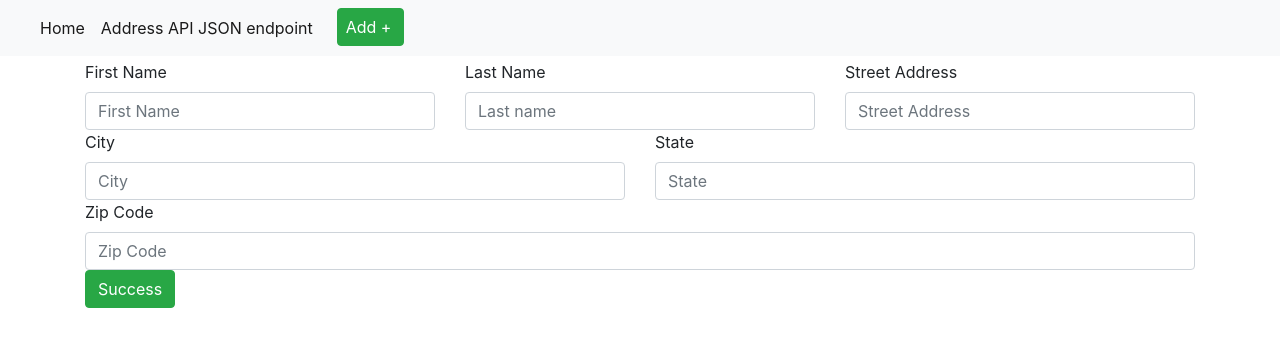
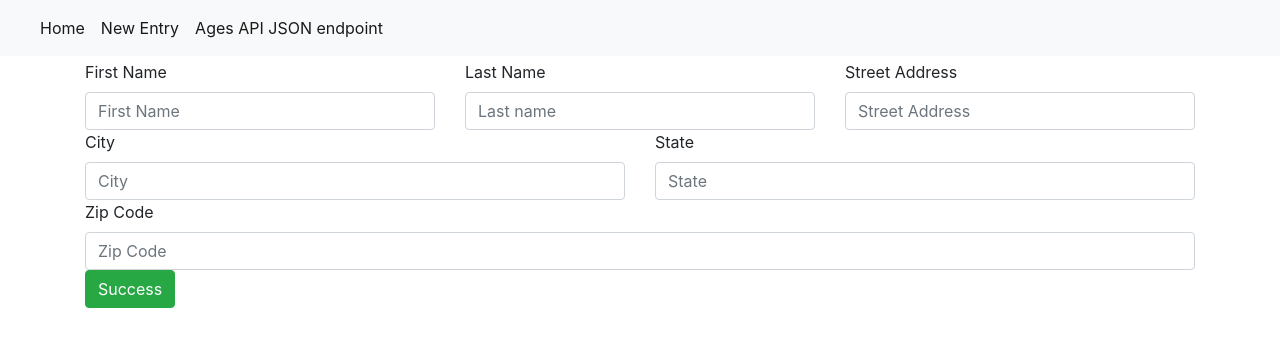
Before and after one commit to kefsaj/PythonDockerFlaskPycharm, a Flask app: page /actress/new in a window 1280 px wide. Shown: the top 347 px of the page. Run offline with Flask 2, Linux system fonts and the light colour scheme; some libraries are stand-ins or nearby versions.

Commit message:
Task: Modified layout.html to be used with Oscars

```diff
--- a/app/templates/layout.html
+++ b/app/templates/layout.html
@@ -5,25 +5,23 @@
     <!-- Required meta tags -->
 
     <!-- Bootstrap CSS -->
-
-
     <meta charset="utf-8">
     <meta content="width=device-width, initial-scale=1, shrink-to-fit=no" name="viewport">
     <link crossorigin="anonymous" href="https://stackpath.bootstrapcdn.com/bootstrap/4.4.1/css/bootstrap.min.css"
           integrity="sha384-Vkoo8x4CGsO3+Hhxv8T/Q5PaXtkKtu6ug5TOeNV6gBiFeWPGFN9MuhOf23Q9Ifjh" rel="stylesheet">
 {% if user %}
-    <title>Welcome to {{ user.username }}'s site</title>
+    <title>Welcome to {{ user.username }} site</title>
     {% else %}
     <title>Welcome to Kefin's Site!</title>
     {% endif %}
 <head>
+    <title></title>
 <body>
+
 <!-- As a heading -->
-
-
 <nav class="navbar navbar-expand-lg navbar-light bg-light mb-1">
-  <a class="navbar-brand" href="#">{% if user %}{{ user.username }}'s Homepage{% else %}
-    <title>Welcome to My Homepage</title>
+  <a class="navbar-brand" href="#">{% if user %}{{ user.username }} Homepage{% else %}
+    <title>List of Male Oscar's Homepage</title>
     {% endif %}</a>
   <button aria-controls="navbarNavDropdown" aria-expanded="false" aria-label="Toggle navigation" class="navbar-toggler" data-target="#navbarNavDropdown" data-toggle="collapse" type="button">
     <span class="navbar-toggler-icon"></span>
@@ -31,14 +29,15 @@
   <div class="collapse navbar-collapse" id="navbarNavDropdown">
     <ul class="navbar-nav">
       <li class="nav-item active">
-            <a class="nav-link" href="/">Home <span class="sr-only">(current)</span></a>
+        <a class="nav-link" href="#">Home <span class="sr-only">(current)</span></a>
       </li>
       <li class="nav-item active">
-            <a class="nav-link" href="/api/v1/address">Address API JSON endpoint <span class="sr-only">(current)</span></a>
+        <a class="nav-link" href="/actor/new">New Entry <span class="sr-only">(current)</span></a>
       </li>
       <li class="nav-item active">
-            <a class="btn btn-success pl-2 lr-2 ml-3" href="/address/new">Add +<span class="sr-only">(current)</span></a>
+        <a class="nav-link" href="api/actor">Ages API JSON endpoint <span class="sr-only">(current)</span></a>
       </li>
+
     </ul>
   </div>
 </nav>
```
Lines whose indentation alone changed are shown as unchanged.
